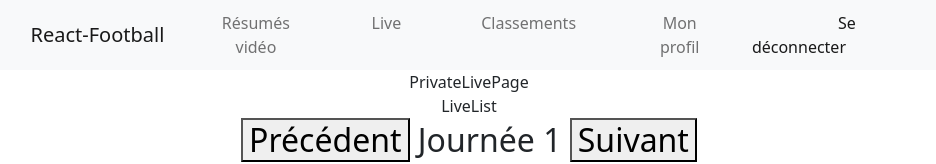
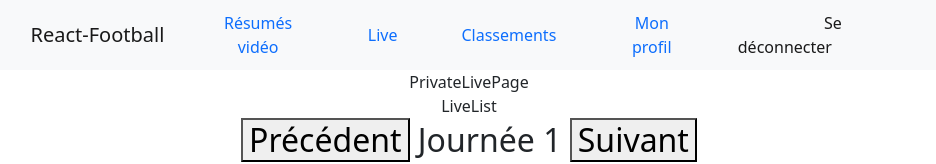
Before and after one commit to Antony-jacques/react-football, a React (Create React App) app: page /live in a window 1280 px wide. Shown: the top 164 px of the page, without its empty margins (171-1107 px from the left). Built offline with nearby package versions, Linux system fonts and the light colour scheme; no server answers; the database is empty; sample sign-in values are in the browser's storage.

Commit message:
fix PrivateNavbar bug

```diff
--- a/src/Components/PrivateNavbar/PrivateNavbar.js
+++ b/src/Components/PrivateNavbar/PrivateNavbar.js
@@ -40,10 +40,8 @@ export default function PrivateNavbar() {
 
             {navItems.map((item, index) => (
 
-              <Link style={{ color:'rgba(0,0,0,.9);' ,   padding:'0rem 2rem' ,   textDecoration: 'none' }} to={item.url}>
-               <Nav.Link >
+              <Link style={{ color:'rgba(0,0,0,.9);' ,   padding:'0.5rem 2rem' ,   textDecoration: 'none', margin:'auto 0' }} to={item.url}>
                 {item.text}
-                 </Nav.Link>
               </Link>
             ))}
             <Nav.Link >
```
